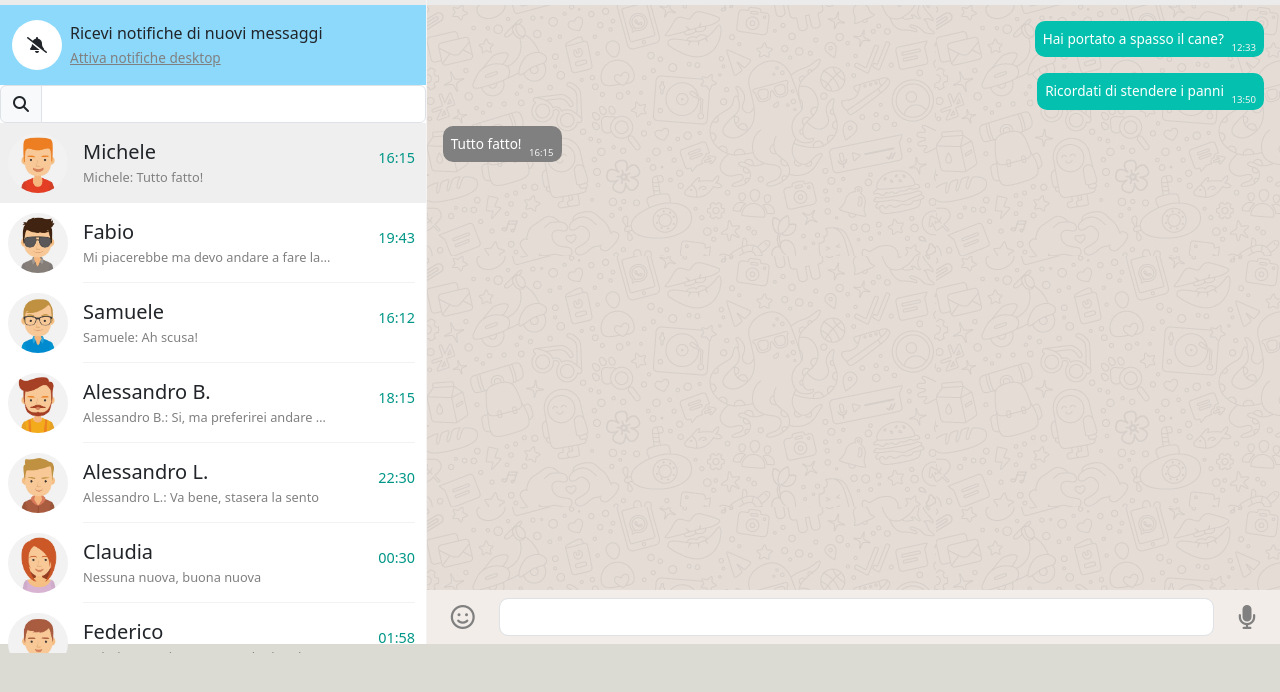
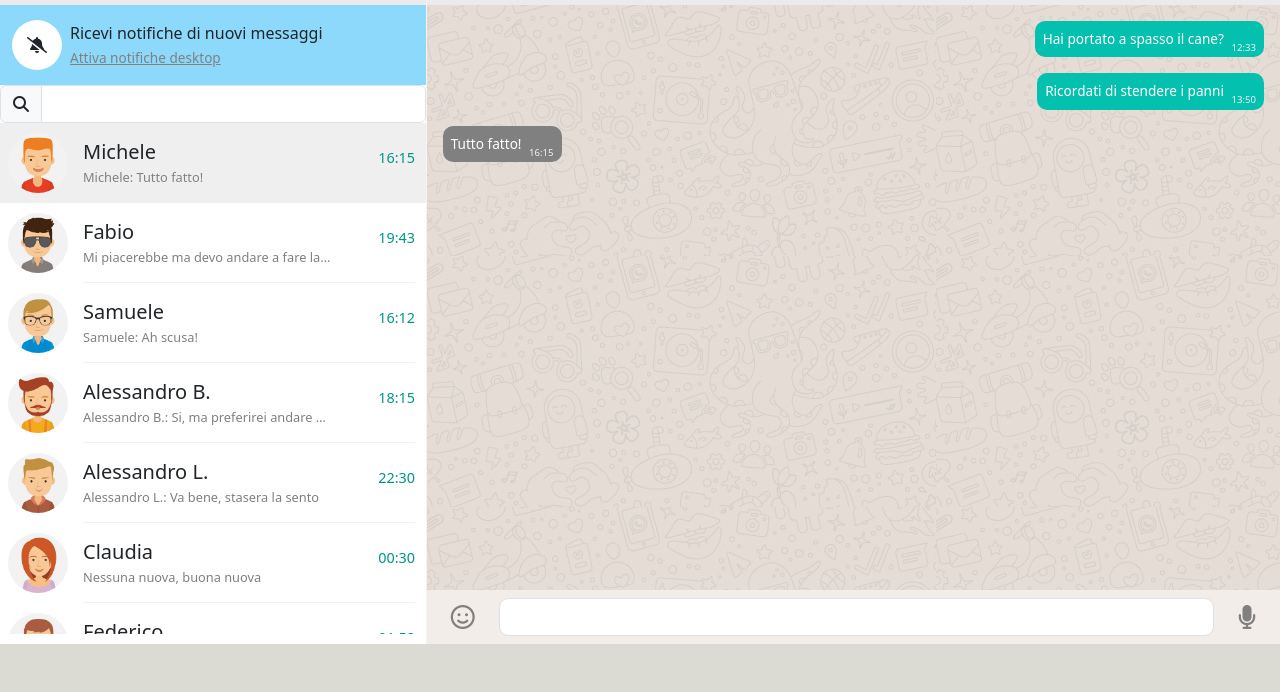
Before and after one commit to antoniostassi/vue-boolzapp, a plain HTML site: page index.html in a window 1280 px wide. Shown: the part 86-778 px from the top of the page. Drawn offline with nearby package versions, Linux system fonts and the light colour scheme.

Commit message:
chat-section | max-height adjustment

```diff
--- a/style.css
+++ b/style.css
@@ -103,7 +103,7 @@ form input.form-control:focus {
 
 .chat-section {
     overflow-y:auto;
-    max-height:83%;
+    max-height:80%;
 }
 
 .chat {
```
